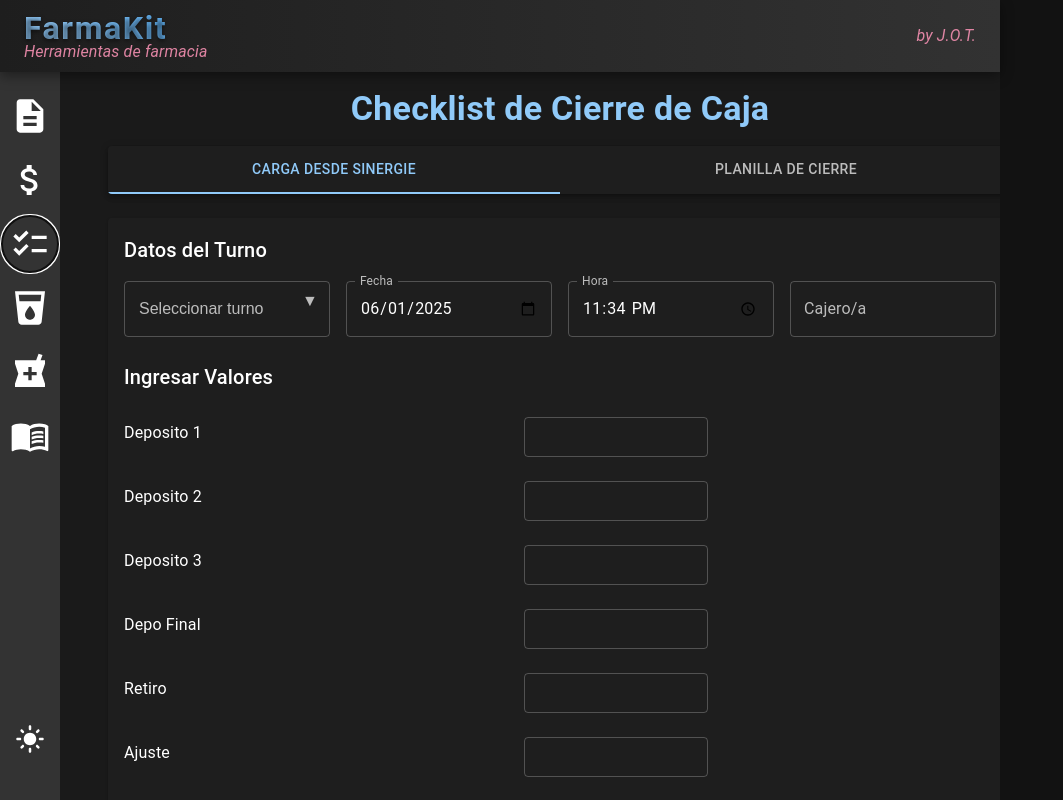
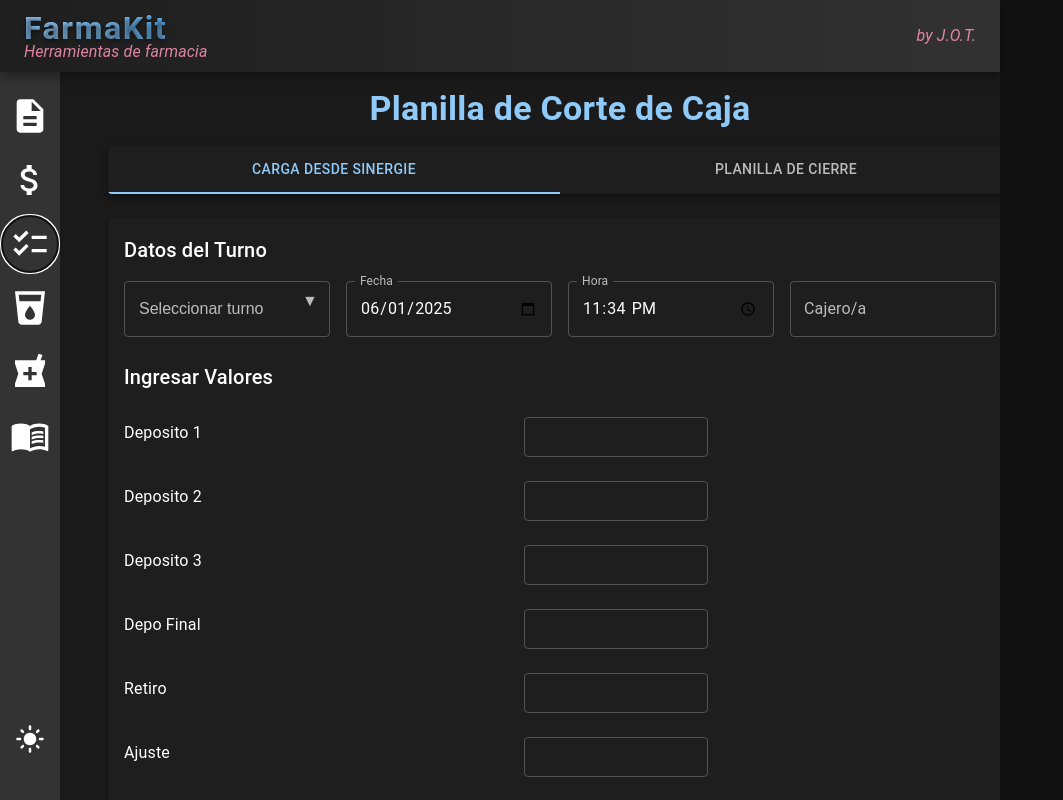
Before and after one commit to JorgeTrip/Agregar_mueble_actualizacion_precio, a React (Vite) app: page / in a window 1280 px wide. Both pictures are taken after a click on the button 30 px from the left and 244 px from the top of the page. Shown: the top 800 px of the page, without its empty margins (0-1063 px from the left). Built offline with nearby package versions, Linux system fonts and the light colour scheme.

Commit message:
Título corregido a "Planilla de Corte de Caja"

```diff
--- a/src/components/ClosureChecklist.jsx
+++ b/src/components/ClosureChecklist.jsx
@@ -650,7 +650,7 @@ function ClosureChecklist() {
         textAlign: 'center',
         mb: 2
       }}>
-        Checklist de Cierre de Caja
+        Planilla de Corte de Caja
       </Typography>
 
       <AppBar position="static" color="default" sx={{ mb: 3, borderRadius: 1, overflow: 'hidden' }}>
```
